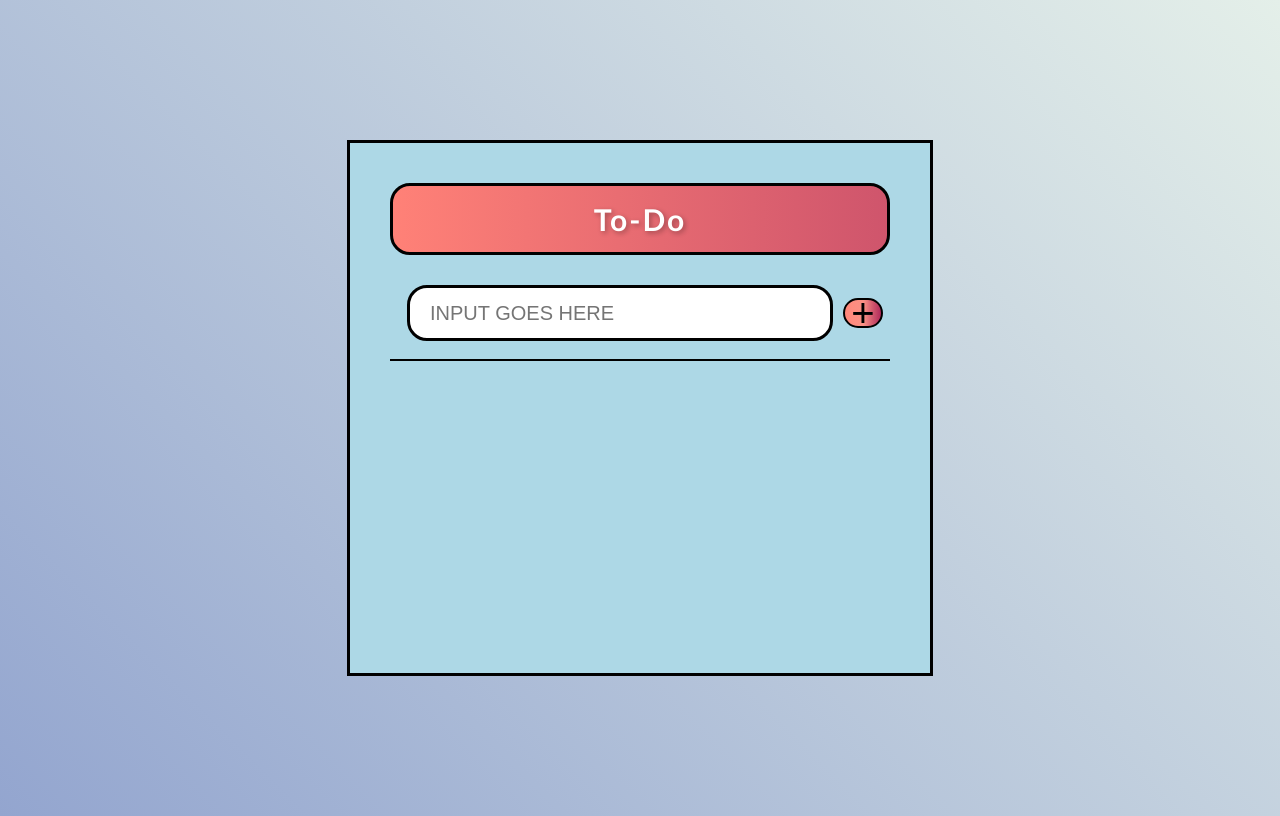
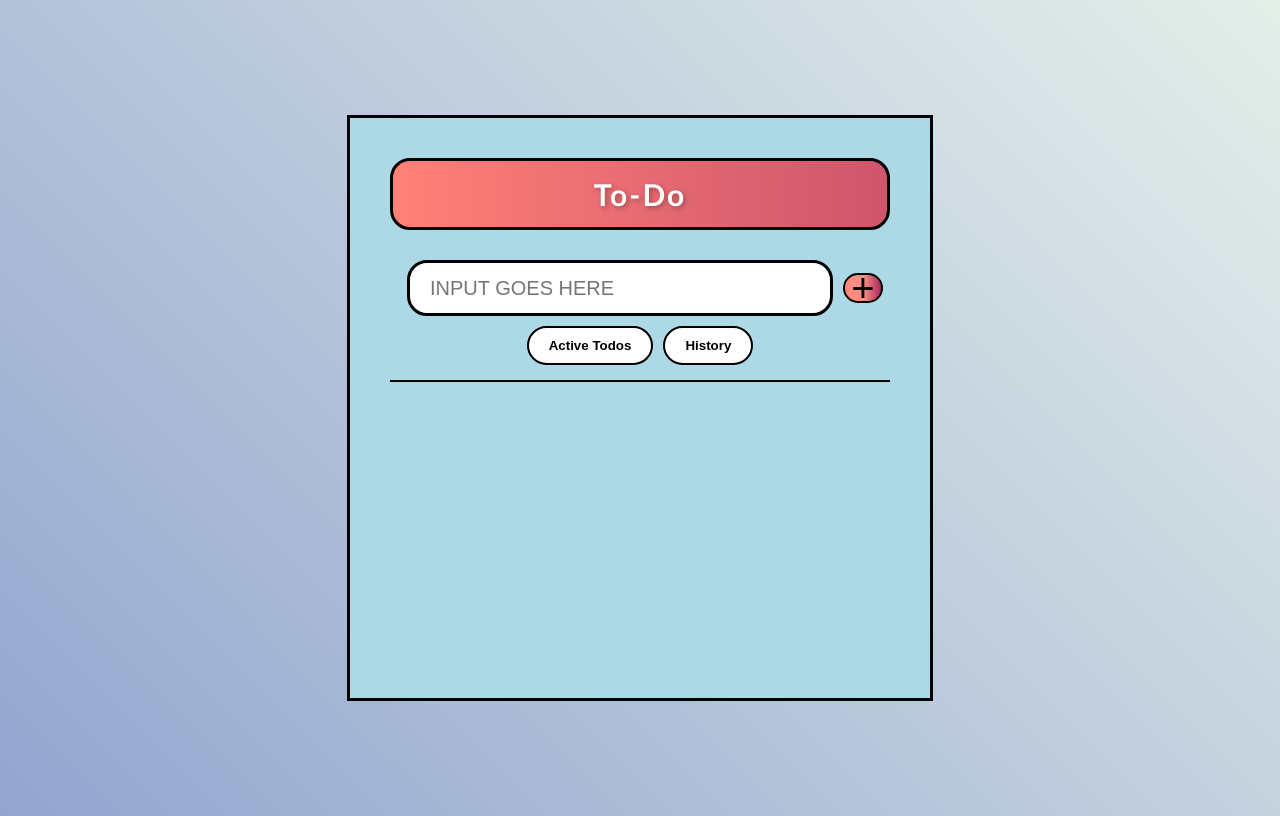
Before and after one commit to aastik-codes/To-do-, a Flask app: page / in a window 1280 px wide. Run offline with Flask 3, Linux system fonts and the light colour scheme; data that the repository does not hold is empty.

Commit message:
add todo history feature

```diff
--- a/app.py
+++ b/app.py
@@ -1,7 +1,6 @@
 from flask import Flask
 from config import *
 from config import HOST, PORT
-
 
 app = Flask(__name__)
 
--- a/controllers.py
+++ b/controllers.py
@@ -4,11 +4,31 @@ import config
 
 def show_home():
 
-    todos = list(config.collection.find())
+    todos = list(
+        config.collection.find(
+            {
+                "status": "active"
+            }
+        )
+    )
 
     return render_template(
         "index.html",
-        todos=todos
+        todos=todos,
+        history_mode=False
+    )
+
+
+def show_history():
+
+    todos = list(
+        config.collection.find()
+    )
+
+    return render_template(
+        "index.html",
+        todos=todos,
+        history_mode=True
     )
 
 
@@ -18,7 +38,8 @@ def add_todo():
 
     config.collection.insert_one(
         {
-            "task": task
+            "task": task,
+            "status": "active"
         }
     )
 
@@ -27,11 +48,22 @@ def add_todo():
 
 def delete_Todo(index):
 
-    todos = list(config.collection.find())
+    active_todos = list(
+        config.collection.find(
+            {
+                "status": "active"
+            }
+        )
+    )
 
-    config.collection.delete_one(
+    config.collection.update_one(
         {
-            "_id": todos[index]["_id"]
+            "_id": active_todos[index]["_id"]
+        },
+        {
+            "$set": {
+                "status": "inactive"
+            }
         }
     )
 
@@ -42,11 +74,17 @@ def update_todo(index):
 
     task = request.form["task"]
 
-    todos = list(config.collection.find())
+    active_todos = list(
+        config.collection.find(
+            {
+                "status": "active"
+            }
+        )
+    )
 
     config.collection.update_one(
         {
-            "_id": todos[index]["_id"]
+            "_id": active_todos[index]["_id"]
         },
         {
             "$set": {
@@ -60,10 +98,16 @@ def update_todo(index):
 
 def edit_todo(index):
 
-    todos = list(config.collection.find())
+    active_todos = list(
+        config.collection.find(
+            {
+                "status": "active"
+            }
+        )
+    )
 
     return render_template(
         "edit.html",
         index=index,
-        todo=todos[index]["task"]
+        todo=active_todos[index]["task"]
     )
--- a/routes.py
+++ b/routes.py
@@ -1,28 +1,40 @@
 from app import app
 from controllers import *
+
 
 @app.route("/")
 def home():
     return show_home()
 
+
+@app.route("/history")
+def history():
+    return show_history()
+
+
 @app.route("/test")
 def test():
     return "works"
+
 
 @app.route("/add", methods=["POST"])
 def add():
     return add_todo()
 
+
 @app.route("/delete/<int:index>")
 def delete(index):
     return delete_Todo(index)
+
 
 @app.route("/update/<int:index>", methods=["POST"])
 def update(index):
     return update_todo(index)
 
+
 @app.route("/edit/<int:index>")
 def edit(index):
     return edit_todo(index)
 
+
 print("ROUTES FILES EXECUTED")
--- a/static/styles.css
+++ b/static/styles.css
@@ -12,7 +12,7 @@ body{
     border-style: solid;
     border-width: 3px;
     width:500px;
-    height: 450px;
+    height: 500px;
     padding:40px;
 }
 
@@ -242,4 +242,30 @@ a{
     cursor:pointer;
 }
 
+
+
+
 }
+
+.history-container{
+
+    display:flex;
+    justify-content:center;
+    gap:10px;
+    margin-bottom:15px;
+}
+
+.history-btn{
+
+    padding:10px 20px;
+
+    border-radius:20px;
+
+    border:2px solid black;
+
+    cursor:pointer;
+
+    font-weight:bold;
+
+    background:white;
+}
--- a/templates/index.html
+++ b/templates/index.html
@@ -29,17 +29,41 @@
 
         </form>
 
+        <div class="history-container">
+
+            <a href="/">
+                <button type="button" class="history-btn">
+                    Active Todos
+                </button>
+            </a>
+
+            <a href="/history">
+                <button type="button" class="history-btn">
+                    History
+                </button>
+            </a>
+
+        </div>
+
         <hr class="seprator">
 
         <div class="hcontainer">
 
             {% for todo in todos %}
 
-            <div class="icontainer" data-index="{{ loop.index0 }}">
+            <div class="icontainer">
 
                 <div class="items">
+
                     {{ todo["task"] }}
+
+                    {% if todo["status"] == "inactive" %}
+                        (Deleted)
+                    {% endif %}
+
                 </div>
+
+                {% if todo["status"] == "active" %}
 
                 <a href="/edit/{{ loop.index0 }}">
                     <div class="edit">✎</div>
@@ -48,6 +72,8 @@
                 <a href="/delete/{{ loop.index0 }}">
                     <div class="check">X</div>
                 </a>
+
+                {% endif %}
 
             </div>
 
```
Also changed, not shown: config.py (+8 -12 lines).
